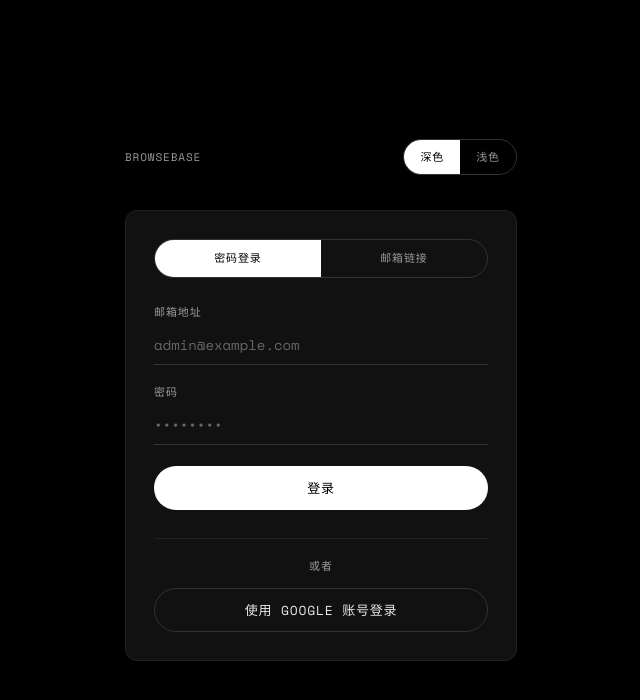
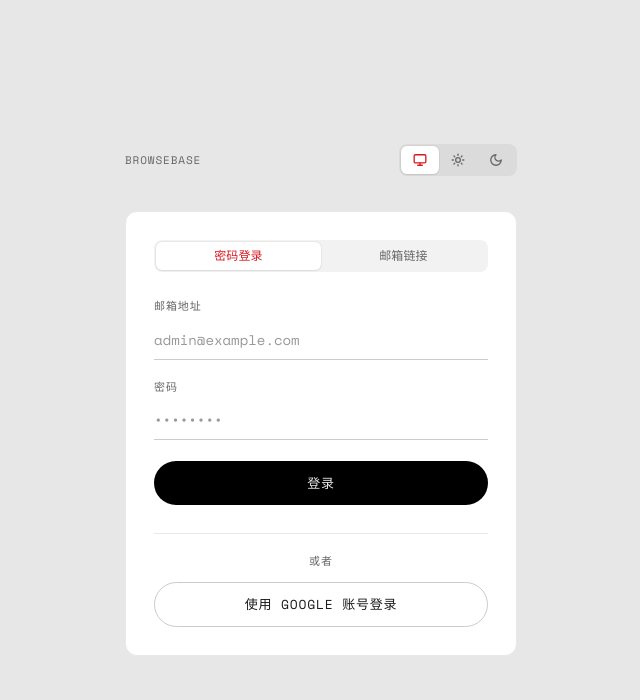
Before and after one commit to Lily-404/BrowseBase, a React (Vite) app: page /login in a window 1280 px wide. Shown: the top 700 px of the page, without its empty margins (319-959 px from the left). Built offline with nearby package versions, Linux system fonts and the light colour scheme; no server answers; a web font is replaced by a local one.

Commit message:
feat(theme): implement theme preference management across Admin, Login, and App components; introduce ThemeModeToggle for user-friendly theme switching and update styles for improved UI consistency

```diff
--- a/src/App.tsx
+++ b/src/App.tsx
@@ -10,6 +10,12 @@ import './styles/nothing.css';
 import PixelLoader from './components/ui/PixelLoader';
 import { Toaster } from './components/ui/Toaster';
 import { loadNothingFonts } from './utils/loadNothingFonts';
+import {
+  getSystemThemeMediaQuery,
+  readThemePreference,
+  resolveTheme,
+  type ResolvedTheme,
+} from './utils/adminTheme';
 
 
 initGA('G-W0ZSDCR0XB');
@@ -20,18 +26,22 @@ const ProtectedRoute = ({ children }: { children: React.ReactNode }) => {
   const [isAdmin, setIsAdmin] = useState(false);
   const [isLoading, setIsLoading] = useState(true);
   const location = useLocation();
-  const [theme] = useState<'dark' | 'light'>(() => {
-    try {
-      const v = localStorage.getItem('adminNothingTheme');
-      if (v === 'light' || v === 'dark') return v;
-      return 'dark';
-    } catch {
-      return 'dark';
-    }
-  });
+  const [resolvedTheme, setResolvedTheme] = useState<ResolvedTheme>(() =>
+    resolveTheme(readThemePreference())
+  );
 
   useEffect(() => {
     loadNothingFonts();
+  }, []);
+
+  useEffect(() => {
+    const preference = readThemePreference();
+    const apply = () => setResolvedTheme(resolveTheme(preference));
+    apply();
+    if (preference !== 'system') return;
+    const media = getSystemThemeMediaQuery();
+    media.addEventListener('change', apply);
+    return () => media.removeEventListener('change', apply);
   }, []);
 
   // 首次挂载时执行鉴权并注册 auth 事件
@@ -106,7 +116,7 @@ const ProtectedRoute = ({ children }: { children: React.ReactNode }) => {
 
   if (isLoading) {
     return (
-      <div className={`nd ${theme === 'light' ? 'nd-light' : ''} nd-dot-grid`}>
+      <div className={`nd ${resolvedTheme === 'light' ? 'nd-light' : ''} nd-dot-grid`}>
         <div className="min-h-screen flex flex-col items-center justify-center px-6">
           <p className="nd-label mb-6">BrowseBase</p>
           <p className="nd-heading mb-6">身份验证</p>
--- /dev/null
+++ b/src/components/ui/ThemeModeToggle.tsx
@@ -0,0 +1,57 @@
+import React from 'react';
+import { Monitor, Moon, Sun } from 'lucide-react';
+import {
+  THEME_LABELS,
+  THEME_OPTIONS,
+  type ThemePreference,
+} from '../../utils/adminTheme';
+
+const THEME_ICONS = {
+  system: Monitor,
+  dark: Moon,
+  light: Sun,
+} as const;
+
+type ThemeModeToggleProps = {
+  value: ThemePreference;
+  onChange: (value: ThemePreference) => void;
+  className?: string;
+};
+
+const ThemeModeToggle: React.FC<ThemeModeToggleProps> = ({
+  value,
+  onChange,
+  className = '',
+}) => (
+  <div
+    className={`nd-mode-toggle ${className}`.trim()}
+    role="group"
+    aria-label="主题"
+    style={
+      {
+        '--nd-seg-cols': THEME_OPTIONS.length,
+        '--nd-seg-index': THEME_OPTIONS.indexOf(value),
+      } as React.CSSProperties
+    }
+  >
+    <span className="nd-mode-toggle-thumb" aria-hidden />
+    {THEME_OPTIONS.map((option) => {
+      const Icon = THEME_ICONS[option];
+      return (
+        <button
+          key={option}
+          type="button"
+          className={value === option ? 'nd-active' : ''}
+          aria-label={THEME_LABELS[option]}
+          aria-pressed={value === option}
+          title={THEME_LABELS[option]}
+          onClick={() => onChange(option)}
+        >
+          <Icon size={14} strokeWidth={2.25} aria-hidden />
+        </button>
+      );
+    })}
+  </div>
+);
+
+export default ThemeModeToggle;
--- a/src/pages/Admin.tsx
+++ b/src/pages/Admin.tsx
@@ -8,6 +8,15 @@ import { debounce } from 'lodash';
 import { ChevronLeft, ChevronRight } from 'lucide-react';
 import '../styles/nothing.css';
 import { loadNothingFonts } from '../utils/loadNothingFonts';
+import {
+  getSystemThemeMediaQuery,
+  readThemePreference,
+  resolveTheme,
+  writeThemePreference,
+  type ResolvedTheme,
+  type ThemePreference,
+} from '../utils/adminTheme';
+import ThemeModeToggle from '../components/ui/ThemeModeToggle';
 
 const getCategoryName = (categoryId: string) => {
   const category = categories.find(c => c.id === categoryId);
@@ -38,8 +47,6 @@ const categoryPillClass = (categoryId: string) => {
   return known.includes(categoryId) ? `ft-pill-${categoryId}` : 'ft-pill-default';
 };
 
-type ThemeMode = 'dark' | 'light';
-
 const Admin = () => {
   const [resources, setResources] = useState<Resource[]>([]);
   const [currentPage, setCurrentPage] = useState(1);
@@ -67,32 +74,40 @@ const Admin = () => {
   const [showSuggestions, setShowSuggestions] = useState(false);
   const [searchSuggestions, setSearchSuggestions] = useState<string[]>([]);
   const [searchQuery, setSearchQuery] = useState('');
-  const [theme, setTheme] = useState<ThemeMode>(() => {
-    try {
-      const v = localStorage.getItem('adminNothingTheme');
-      if (v === 'light' || v === 'dark') return v;
-      return 'dark';
-    } catch {
-      return 'dark';
-    }
-  });
+  const [themePreference, setThemePreference] = useState<ThemePreference>(() => readThemePreference());
+  const [resolvedTheme, setResolvedTheme] = useState<ResolvedTheme>(() =>
+    resolveTheme(readThemePreference())
+  );
 
   useEffect(() => {
     loadNothingFonts();
   }, []);
 
   useEffect(() => {
-    try {
-      localStorage.setItem('adminNothingTheme', theme);
-    } catch {
-      // ignore
+    writeThemePreference(themePreference);
+
+    const apply = () => {
+      const next = resolveTheme(themePreference);
+      setResolvedTheme(next);
+      document.documentElement.classList.toggle('dark', next === 'dark');
+    };
+
+    apply();
+
+    if (themePreference !== 'system') {
+      return () => {
+        document.documentElement.classList.remove('dark');
+      };
     }
-    const root = document.documentElement;
-    root.classList.toggle('dark', theme === 'dark');
+
+    const media = getSystemThemeMediaQuery();
+    const onChange = () => apply();
+    media.addEventListener('change', onChange);
     return () => {
-      root.classList.remove('dark');
+      media.removeEventListener('change', onChange);
+      document.documentElement.classList.remove('dark');
     };
-  }, [theme]);
+  }, [themePreference]);
 
   const fetchResources = useCallback(async () => {
     try {
@@ -269,7 +284,7 @@ const Admin = () => {
   );
 
   return (
-    <div className={`nd ${theme === 'light' ? 'nd-light' : ''} nd-dot-grid`}>
+    <div className={`nd ${resolvedTheme === 'light' ? 'nd-light' : ''} nd-dot-grid`}>
       {pendingDelete && (
         <div
           className="rec-overlay"
@@ -363,22 +378,11 @@ const Admin = () => {
             {isLoading && (
               <p className="nd-status text-[var(--nd-text-secondary)]">[加载中...]</p>
             )}
-            <div className="nd-mode-toggle" role="group" aria-label="主题">
-              <button
-                type="button"
-                className={theme === 'dark' ? 'nd-active' : ''}
-                onClick={() => setTheme('dark')}
-              >
-                深色
-              </button>
-              <button
-                type="button"
-                className={theme === 'light' ? 'nd-active' : ''}
-                onClick={() => setTheme('light')}
-              >
-                浅色
-              </button>
-            </div>
+            <ThemeModeToggle
+              value={themePreference}
+              onChange={setThemePreference}
+            />
+
           </div>
         </header>
 
--- a/src/pages/Login.tsx
+++ b/src/pages/Login.tsx
@@ -5,6 +5,15 @@ import bcrypt from 'bcryptjs';
 import React from 'react';
 import '../styles/nothing.css';
 import { loadNothingFonts } from '../utils/loadNothingFonts';
+import {
+  getSystemThemeMediaQuery,
+  readThemePreference,
+  resolveTheme,
+  writeThemePreference,
+  type ResolvedTheme,
+  type ThemePreference,
+} from '../utils/adminTheme';
+import ThemeModeToggle from '../components/ui/ThemeModeToggle';
 
 interface AuthError {
   message?: string;
@@ -12,23 +21,16 @@ interface AuthError {
   name?: string;
 }
 
-type ThemeMode = 'dark' | 'light';
-
 const Login = () => {
   const [email, setEmail] = useState('');
   const [password, setPassword] = useState('');
   const [loading, setLoading] = useState(false);
   const [error, setError] = useState('');
   const [loginMethod, setLoginMethod] = useState<'password' | 'magic'>('password');
-  const [theme, setTheme] = useState<ThemeMode>(() => {
-    try {
-      const v = localStorage.getItem('adminNothingTheme');
-      if (v === 'light' || v === 'dark') return v;
-      return 'dark';
-    } catch {
-      return 'dark';
-    }
-  });
+  const [themePreference, setThemePreference] = useState<ThemePreference>(() => readThemePreference());
+  const [resolvedTheme, setResolvedTheme] = useState<ResolvedTheme>(() =>
+    resolveTheme(readThemePreference())
+  );
   const navigate = useNavigate();
 
   useEffect(() => {
@@ -36,17 +38,30 @@ const Login = () => {
   }, []);
 
   useEffect(() => {
-    try {
-      localStorage.setItem('adminNothingTheme', theme);
-    } catch {
-      // ignore
+    writeThemePreference(themePreference);
+
+    const apply = () => {
+      const next = resolveTheme(themePreference);
+      setResolvedTheme(next);
+      document.documentElement.classList.toggle('dark', next === 'dark');
+    };
+
+    apply();
+
+    if (themePreference !== 'system') {
+      return () => {
+        document.documentElement.classList.remove('dark');
+      };
     }
-    const root = document.documentElement;
-    root.classList.toggle('dark', theme === 'dark');
+
+    const media = getSystemThemeMediaQuery();
+    const onChange = () => apply();
+    media.addEventListener('change', onChange);
     return () => {
-      root.classList.remove('dark');
+      media.removeEventListener('change', onChange);
+      document.documentElement.classList.remove('dark');
     };
-  }, [theme]);
+  }, [themePreference]);
 
   const isGoogleOAuthSupported = () => {
     const isChrome = /Chrome/.test(navigator.userAgent) && !/Edge/.test(navigator.userAgent);
@@ -184,36 +199,37 @@ const Login = () => {
   const isSuccessMsg = error.includes('已发送');
 
   return (
-    <div className={`nd ${theme === 'light' ? 'nd-light' : ''} nd-dot-grid`}>
+    <div className={`nd ${resolvedTheme === 'light' ? 'nd-light' : ''} nd-dot-grid`}>
       <div className="min-h-screen flex flex-col items-center justify-center px-6 py-10">
         <div className="w-full max-w-md">
           {/* Top bar */}
           <div className="flex items-center justify-between mb-10">
             <p className="nd-label">BrowseBase</p>
-            <div className="nd-mode-toggle" role="group" aria-label="主题">
-              <button
-                type="button"
-                className={theme === 'dark' ? 'nd-active' : ''}
-                onClick={() => setTheme('dark')}
-              >
-                深色
-              </button>
-              <button
-                type="button"
-                className={theme === 'light' ? 'nd-active' : ''}
-                onClick={() => setTheme('light')}
-              >
-                浅色
-              </button>
-            </div>
+            <ThemeModeToggle
+              value={themePreference}
+              onChange={setThemePreference}
+            />
+
           </div>
 
           <div className="nd-surface p-6 md:p-8">
             {/* Method segmented control */}
-            <div className="nd-mode-toggle w-full mb-8 !h-11">
+            <div
+              className="nd-mode-toggle w-full mb-8"
+              role="group"
+              aria-label="登录方式"
+              style={
+                {
+                  '--nd-seg-cols': 2,
+                  '--nd-seg-index': loginMethod === 'password' ? 0 : 1,
+                } as React.CSSProperties
+              }
+            >
+              <span className="nd-mode-toggle-thumb" aria-hidden />
               <button
                 type="button"
-                className={`flex-1 ${loginMethod === 'password' ? 'nd-active' : ''}`}
+                className={loginMethod === 'password' ? 'nd-active' : ''}
+                aria-pressed={loginMethod === 'password'}
                 onClick={() => {
                   setLoginMethod('password');
                   setError('');
@@ -223,7 +239,8 @@ const Login = () => {
               </button>
               <button
                 type="button"
-                className={`flex-1 ${loginMethod === 'magic' ? 'nd-active' : ''}`}
+                className={loginMethod === 'magic' ? 'nd-active' : ''}
+                aria-pressed={loginMethod === 'magic'}
                 onClick={() => {
                   setLoginMethod('magic');
                   setError('');
--- a/src/styles/nothing.css
+++ b/src/styles/nothing.css
@@ -22,7 +22,7 @@
 }
 
 .nd.nd-light {
-  --nd-black: #f5f5f5;
+  --nd-black: #E7E7E7;
   --nd-surface: #ffffff;
   --nd-surface-raised: #f0f0f0;
   --nd-border: #e8e8e8;
@@ -317,30 +317,66 @@
   color: var(--nd-accent);
 }
 
+/* Layo-style segmented control: gray track + raised thumb */
 .nd .nd-mode-toggle {
-  display: inline-flex;
-  border: 1px solid var(--nd-border-visible);
-  border-radius: 999px;
-  overflow: hidden;
-  height: 36px;
+  --nd-seg-cols: 2;
+  --nd-seg-index: 0;
+  position: relative;
+  display: grid;
+  grid-template-columns: repeat(var(--nd-seg-cols), minmax(0, 1fr));
+  align-items: stretch;
+  border-radius: 8px;
+  background: var(--ft-field);
+  padding: 2px;
+  height: auto;
+  border: none;
+  overflow: visible;
+}
+
+.nd .nd-mode-toggle-thumb {
+  position: absolute;
+  top: 2px;
+  bottom: 2px;
+  left: 2px;
+  width: calc((100% - 4px) / var(--nd-seg-cols));
+  border-radius: 6px;
+  background: var(--nd-surface);
+  box-shadow: var(--ft-shadow-btn);
+  transform: translateX(calc(var(--nd-seg-index) * 100%));
+  transition: transform 300ms cubic-bezier(0.23, 1, 0.32, 1);
+  pointer-events: none;
+  z-index: 0;
 }
 
 .nd .nd-mode-toggle button {
-  font-family: "Space Mono", monospace;
-  font-size: 11px;
-  letter-spacing: 0.08em;
-  text-transform: uppercase;
-  padding: 0 16px;
+  position: relative;
+  z-index: 1;
+  display: flex;
+  align-items: center;
+  justify-content: center;
+  gap: 6px;
+  min-height: 28px;
+  min-width: 36px;
+  font-family: "Space Grotesk", "DM Sans", system-ui, sans-serif;
+  font-size: 12px;
+  font-weight: 500;
+  letter-spacing: 0.01em;
+  text-transform: none;
+  padding: 0 12px;
   border: none;
   background: transparent;
   color: var(--nd-text-secondary);
   cursor: pointer;
-  transition: background-color 200ms var(--nd-ease), color 200ms var(--nd-ease);
+  transition: color 200ms var(--nd-ease);
 }
 
 .nd .nd-mode-toggle button.nd-active {
-  background: var(--nd-text-display);
-  color: var(--nd-black);
+  background: transparent;
+  color: var(--nd-accent);
+}
+
+.nd .nd-mode-toggle button:hover:not(.nd-active) {
+  color: var(--nd-text-primary);
 }
 
 .nd .nd-dot-grid {
@@ -1175,6 +1211,10 @@
   background: var(--nd-border);
 }
 
+.nd.nd-light .about-seg-bit {
+  background: var(--nd-border-visible);
+}
+
 .nd .about-seg-bit.is-filled {
   background: var(--nd-text-display);
 }
--- /dev/null
+++ b/src/utils/adminTheme.ts
@@ -0,0 +1,42 @@
+export type ThemePreference = 'system' | 'dark' | 'light';
+export type ResolvedTheme = 'dark' | 'light';
+
+export const THEME_STORAGE_KEY = 'adminNothingTheme';
+
+export const THEME_OPTIONS: ThemePreference[] = ['system', 'light', 'dark'];
+
+export const THEME_LABELS: Record<ThemePreference, string> = {
+  system: '系统',
+  light: '浅色',
+  dark: '深色',
+};
+
+export function readThemePreference(): ThemePreference {
+  try {
+    const v = localStorage.getItem(THEME_STORAGE_KEY);
+    if (v === 'light' || v === 'dark' || v === 'system') return v;
+  } catch {
+    // ignore
+  }
+  return 'system';
+}
+
+export function writeThemePreference(preference: ThemePreference) {
+  try {
+    localStorage.setItem(THEME_STORAGE_KEY, preference);
+  } catch {
+    // ignore
+  }
+}
+
+export function resolveTheme(preference: ThemePreference): ResolvedTheme {
+  if (preference === 'light' || preference === 'dark') return preference;
+  if (typeof window !== 'undefined' && window.matchMedia('(prefers-color-scheme: dark)').matches) {
+    return 'dark';
+  }
+  return 'light';
+}
+
+export function getSystemThemeMediaQuery() {
+  return window.matchMedia('(prefers-color-scheme: dark)');
+}
```
